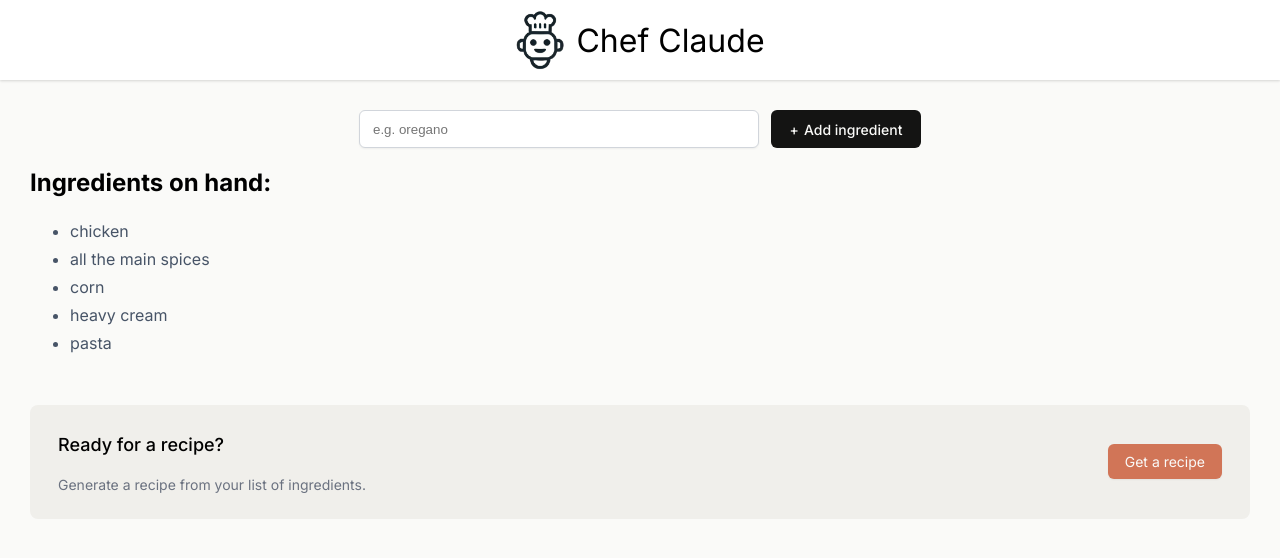
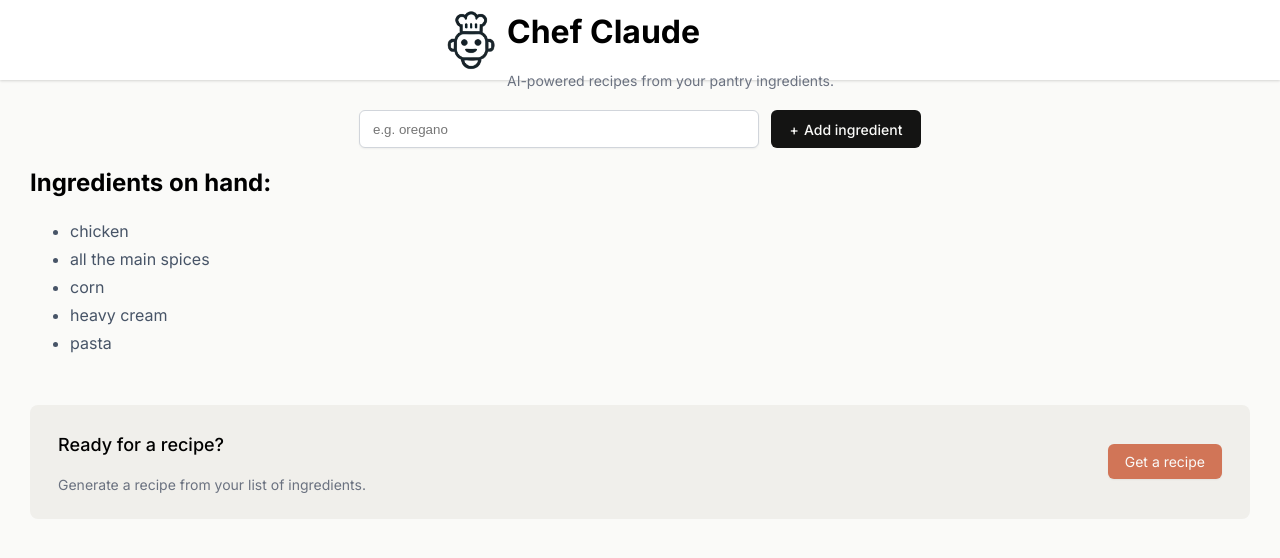
Before and after one commit to siddrashx102/chef-claude, a React (Vite) app: page / in a window 1280 px wide. Shown: the top 558 px of the page. Built offline with nearby package versions, Linux system fonts and the light colour scheme; no server answers.

Commit message:
Add branding tagline to header

```diff
--- a/components/Header.jsx
+++ b/components/Header.jsx
@@ -3,8 +3,11 @@ import chefClaudeLogo from "../images/chef-claude-icon.png"
 export default function Header() {
     return (
         <header>
-            <img src={chefClaudeLogo}/>
-            <h1>Chef Claude</h1>
+            <img src={chefClaudeLogo} />
+            <div>
+                <h1>Chef Claude</h1>
+                <p>AI-powered recipes from your pantry ingredients.</p>
+            </div>
         </header>
     )
 }
--- a/index.css
+++ b/index.css
@@ -24,6 +24,12 @@ header > img {
 
 header > h1 {
     font-weight: 400;
+}
+
+header > div p {
+    margin: 0;
+    font-size: 0.875rem;
+    color: #6B7280;
 }
 
 main {
```
